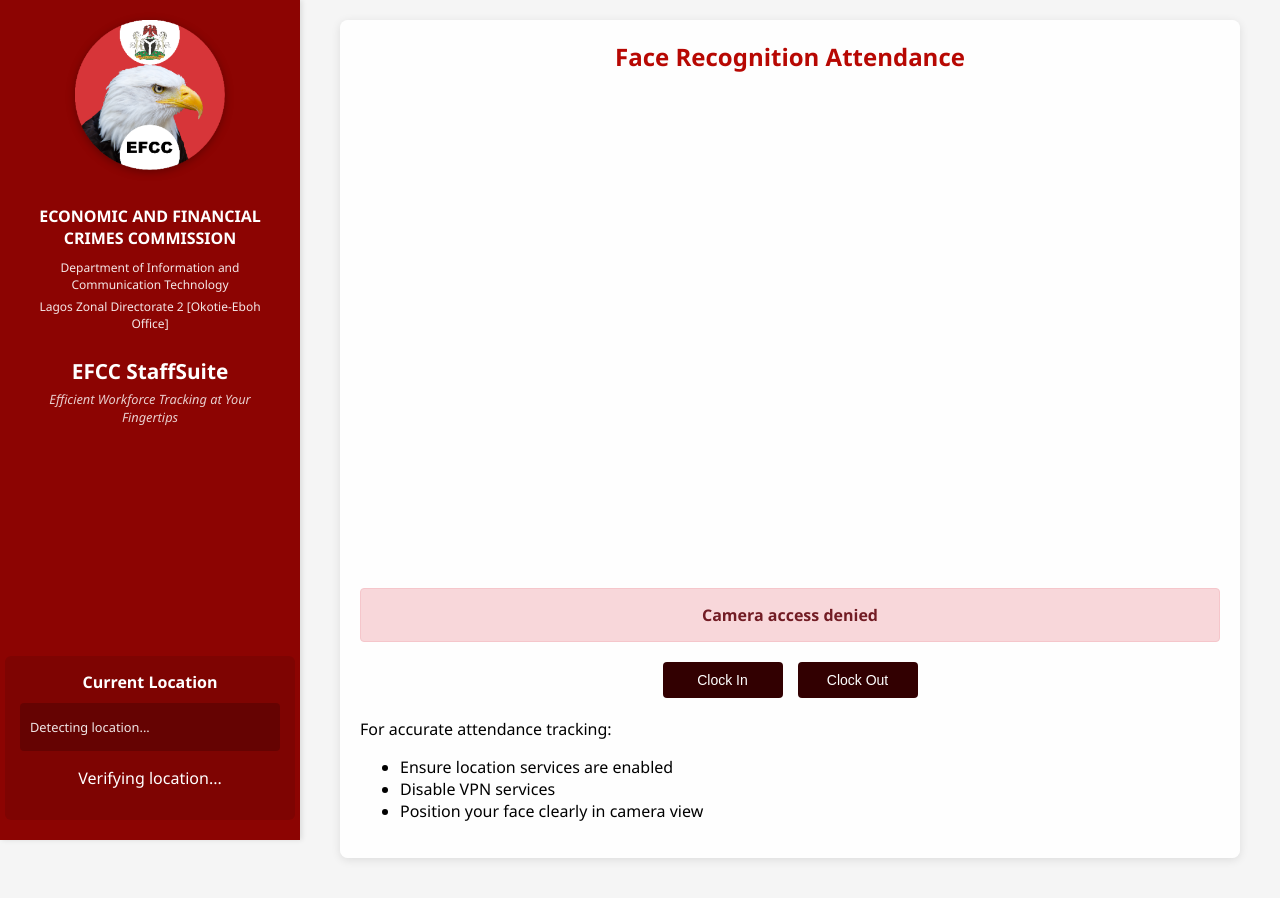
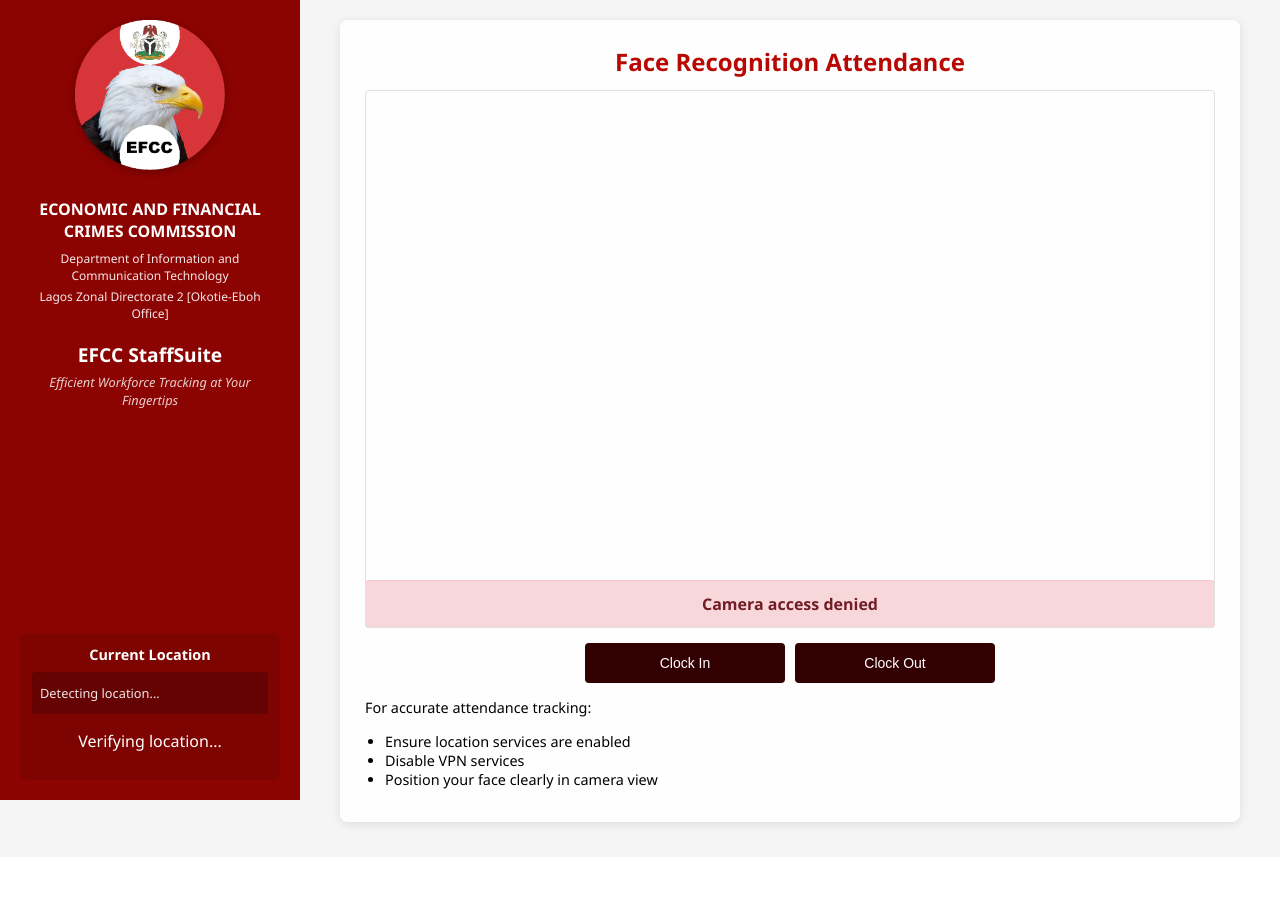
Before and after one commit to ndavilo/Flask-Attendance-System-Face-Reg, a Flask app: page / in a window 1280 px wide. After the commit the page ends 830 px from the top, so only its background shows below. Run offline with Flask 3, Linux system fonts and the light colour scheme; parts of the project's set-up code (start-up, migrations or seed data) failed here and were passed over.

Commit message:
css tab and mobile views

```diff
--- a/static/index.js
+++ b/static/index.js
@@ -13,8 +13,34 @@
 
 async function startCamera() {
     try {
-        const stream = await navigator.mediaDevices.getUserMedia({ video: { width: 640, height: 480 }, audio: false });
+        const constraints = {
+            video: {
+                width: { ideal: 1280 },
+                height: { ideal: 720 },
+                facingMode: "user"
+            },
+            audio: false
+        };
+
+        const stream = await navigator.mediaDevices.getUserMedia(constraints);
         videoElement.srcObject = stream;
+
+        // Adjust video element size based on container
+        const resizeVideo = () => {
+            const container = videoElement.parentElement;
+            const aspectRatio = 4/3; // Default to 4:3
+
+            if (container.clientWidth > 0) {
+                videoElement.width = container.clientWidth;
+                videoElement.height = container.clientWidth / aspectRatio;
+                canvasElement.width = container.clientWidth;
+                canvasElement.height = container.clientWidth / aspectRatio;
+            }
+        };
+
+        resizeVideo();
+        window.addEventListener('resize', resizeVideo);
+
         cameraStatus.textContent = 'Camera active';
         cameraStatus.className = 'status-message status-success';
         cameraActive = true;
--- a/static/style.css
+++ b/static/style.css
@@ -6,6 +6,7 @@
     --accent-color: #B70803;
     --button-color: #320001;
     --border-color: #e0e0e0;
+    --header-width: 280px;
 }
 
 @media (prefers-color-scheme: dark) {
@@ -20,102 +21,116 @@
     }
 }
 
+* {
+    box-sizing: border-box;
+}
+
 body {
     font-family: 'Segoe UI', Arial, sans-serif;
     margin: 0;
     padding: 0;
     background-color: var(--primary-bg);
     color: var(--primary-text);
-    display: grid;
-    grid-template-columns: 300px 1fr;
+    display: flex;
+    flex-direction: column;
     min-height: 100vh;
+    overflow-x: hidden;
 }
 
 /* Header Column */
 .header-column {
     background-color: var(--secondary-bg);
     color: white;
-    padding: 20px;
+    padding: 15px;
     display: flex;
     flex-direction: column;
     align-items: center;
-    box-shadow: 2px 0 5px rgba(0,0,0,0.1);
-    position: sticky;
-    top: 0;
-    height: 100vh;
+    width: 100%;
+    order: 1;
 }
 
 .logo-container {
-    margin-bottom: 20px;
+    margin-bottom: 15px;
     text-align: center;
 }
 
 .header-title {
     font-size: 16px;
     font-weight: bold;
-    margin: 10px 0;
+    margin: 8px 0;
     text-align: center;
 }
 
 .header-subtitle {
     font-size: 12px;
-    margin: 5px 0;
+    margin: 4px 0;
     text-align: center;
     opacity: 0.9;
 }
 
 .app-title {
     color: white;
-    margin: 20px 0 5px 0;
-    font-size: 1.3rem;
+    margin: 15px 0 5px 0;
+    font-size: 1.2rem;
     text-align: center;
 }
 
 .app-slogan {
     font-style: italic;
     color: rgba(255,255,255,0.8);
-    margin: 0 0 20px 0;
+    margin: 0 0 15px 0;
     font-size: 0.8rem;
     text-align: center;
 }
 
 /* Content Column */
 .content-column {
-    padding: 20px;
-    max-width: 900px;
-    margin: 0 auto;
+    padding: 15px;
     width: 100%;
+    order: 2;
+    flex: 1;
 }
 
 .container {
     background: rgba(255, 255, 255, 0.95);
     border-radius: 8px;
     box-shadow: 0 2px 10px rgba(0,0,0,0.1);
-    padding: 20px;
-    margin-bottom: 20px;
+    padding: 15px;
+    margin-bottom: 15px;
+    max-width: 900px;
+    margin-left: auto;
+    margin-right: auto;
 }
 
 h1 {
     color: var(--accent-color);
-    font-size: 1.5rem;
-    margin: 0 0 15px 0;
+    font-size: 1.3rem;
+    margin: 0 0 12px 0;
     text-align: center;
 }
 
 h2 {
-    font-size: 1.2rem;
-    margin: 15px 0 10px 0;
+    font-size: 1.1rem;
+    margin: 12px 0 8px 0;
     color: var(--primary-text);
 }
 
 .video-container {
     text-align: center;
-    margin: 15px 0;
+    margin: 12px 0;
+    width: 100%;
+    position: relative;
+    padding-top: 75%; /* 4:3 aspect ratio */
 }
 
-.video-container img {
-    max-width: 100%;
-    height: auto;
+.video-container video,
+.video-container canvas {
+    position: absolute;
+    top: 0;
+    left: 0;
+    width: 100%;
+    height: 100%;
+    object-fit: cover;
     border-radius: 4px;
     border: 1px solid var(--border-color);
 }
@@ -123,12 +138,13 @@
 .controls {
     display: flex;
     justify-content: center;
-    gap: 15px;
-    margin: 20px 0;
+    gap: 10px;
+    margin: 15px 0;
+    flex-wrap: wrap;
 }
 
 button {
-    padding: 10px 20px;
+    padding: 12px 20px;
     background-color: var(--button-color);
     color: white;
     border: none;
@@ -137,6 +153,8 @@
     font-size: 14px;
     transition: all 0.3s ease;
     min-width: 120px;
+    flex: 1;
+    max-width: 200px;
 }
 
 button:hover {
@@ -145,8 +163,8 @@
 }
 
 #result {
-    margin-top: 15px;
-    padding: 15px;
+    margin-top: 12px;
+    padding: 12px;
     border: 1px solid var(--border-color);
     background-color: #fff;
     border-radius: 6px;
@@ -158,7 +176,7 @@
 }
 
 hr {
-    margin: 20px 0;
+    margin: 15px 0;
     border: 0;
     height: 1px;
     background-color: var(--border-color);
@@ -166,8 +184,8 @@
 
 .status-message {
     text-align: center;
-    margin: 15px 0;
-    padding: 15px;
+    margin: 12px 0;
+    padding: 12px;
     border-radius: 4px;
     font-weight: bold;
 }
@@ -186,8 +204,8 @@
 
 /* Location Info */
 .location-info {
-    margin-top: auto; /* Pushes to bottom of header column */
-    padding: 15px;
+    margin-top: auto;
+    padding: 12px;
     background: rgba(0,0,0,0.1);
     border-radius: 6px;
     width: 100%;
@@ -195,8 +213,8 @@
 }
 
 .location-info h3 {
-    margin: 0 0 10px 0;
-    font-size: 1rem;
+    margin: 0 0 8px 0;
+    font-size: 0.9rem;
     color: white;
 }
 
@@ -204,29 +222,62 @@
     font-size: 0.8rem;
     color: rgba(255,255,255,0.9);
     text-align: left;
-    margin-top: 10px;
-    padding: 10px;
+    margin-top: 8px;
+    padding: 8px;
     background-color: rgba(0,0,0,0.2);
     border-radius: 4px;
 }
 
 .location-details p {
-    margin: 5px 0;
+    margin: 4px 0;
 }
 
-/* Responsive adjustments */
-@media (max-width: 768px) {
+.location-requirements {
+    font-size: 0.9rem;
+    margin-top: 15px;
+}
+
+.location-requirements ul {
+    padding-left: 20px;
+    margin: 8px 0;
+}
+
+/* Tablet and larger screens */
+@media (min-width: 768px) {
     body {
-        grid-template-columns: 1fr;
+        flex-direction: row;
     }
 
     .header-column {
-        height: auto;
-        position: relative;
-        padding: 15px;
+        width: var(--header-width);
+        height: 100vh;
+        position: sticky;
+        top: 0;
+        padding: 20px;
     }
 
     .content-column {
-        padding: 15px;
+        padding: 20px;
+        flex: 1;
+        max-width: calc(100% - var(--header-width));
+    }
+
+    .video-container {
+        padding-top: 56.25%; /* 16:9 aspect ratio for larger screens */
+    }
+
+    h1 {
+        font-size: 1.5rem;
     }
 }
+
+/* Large desktop screens */
+@media (min-width: 1200px) {
+    :root {
+        --header-width: 300px;
+    }
+
+    .container {
+        padding: 25px;
+    }
+}
--- a/templates/index.html
+++ b/templates/index.html
@@ -2,10 +2,10 @@
 <html lang="en">
 <head>
     <meta charset="UTF-8">
-    <meta name="viewport" content="width=device-width, initial-scale=1.0">
+    <meta name="viewport" content="width=device-width, initial-scale=1.0, maximum-scale=1.0, user-scalable=no">
     <title>Staff Attendance System</title>
     <link rel="stylesheet" href="{{ url_for('static', filename='style.css') }}">
-    <link rel="icon" href="{{ url_for('static', filename='images/logo.png') }}" type="image/png">
+    <link rel="icon" href="{{ url_for('static', filename='images/EFCC1.png') }}" type="image/png">
 </head>
 <body>
     <!-- Left Column - Header -->
@@ -41,8 +41,8 @@
             <div id="statusMessages"></div>
 
             <div class="video-container">
-                <video id="videoElement" width="640" height="480" autoplay playsinline></video>
-                <canvas id="canvasElement" width="640" height="480" style="display:none;"></canvas>
+                <video id="videoElement" autoplay playsinline></video>
+                <canvas id="canvasElement" style="display:none;"></canvas>
                 <div id="cameraStatus" class="status-message"></div>
             </div>
 
```
